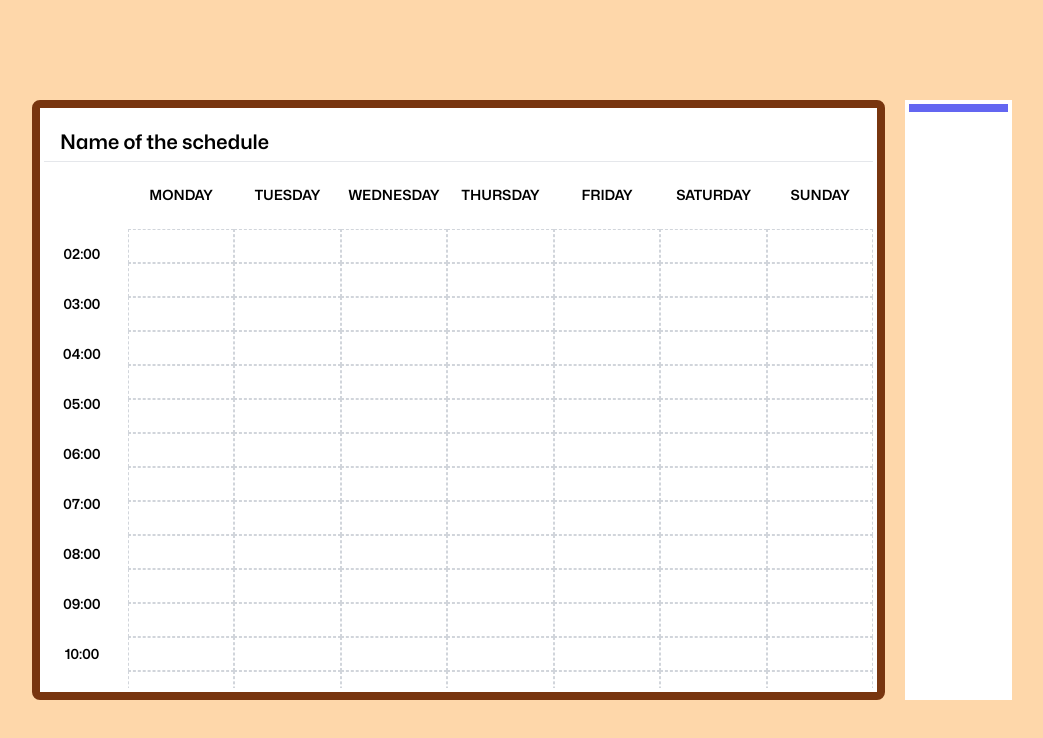
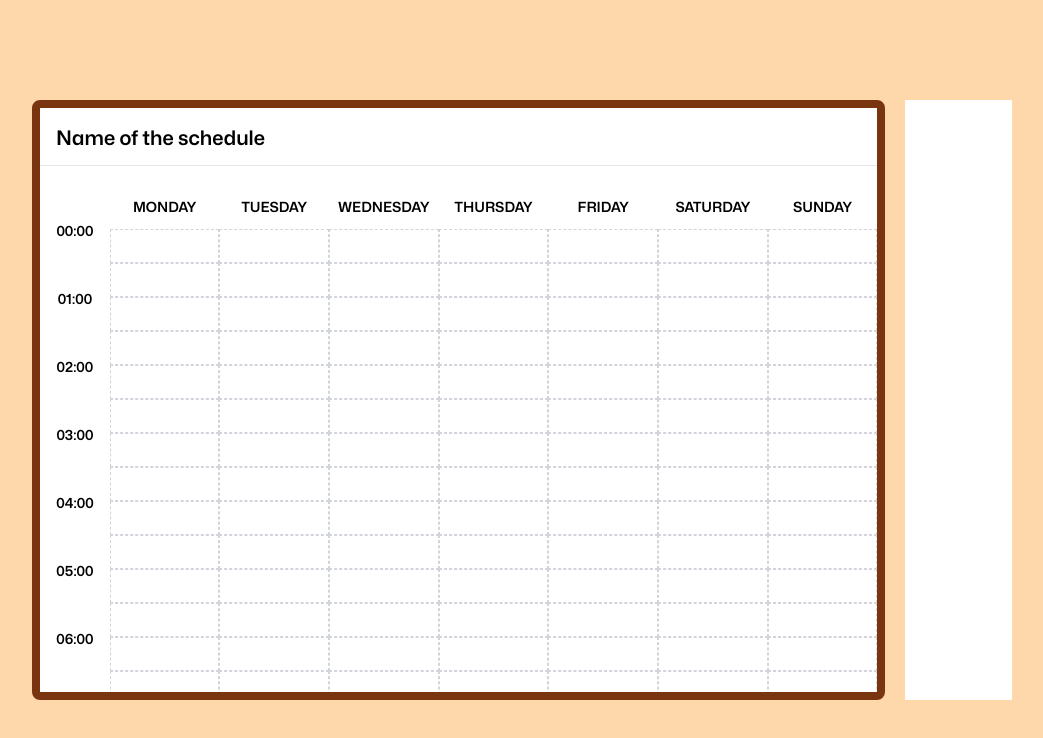
Before and after one commit to JuanVillegas95/PurrfectTiming, a Next.js app: page / in a window 1280 px wide. Shown: the top 738 px of the page, without its empty margins (118-1161 px from the left). Built offline with nearby package versions, Linux system fonts and the light colour scheme.

Commit message:
fix(Calendar) fix calendar scroll bar and allignment with schedule

```diff
--- a/src/components/Calendar.tsx
+++ b/src/components/Calendar.tsx
@@ -14,7 +14,7 @@ const buttonNames = [
   "Remove",
 ];
 
-function generateHours(timeStart : string) {
+function generateHours(timeStart: string) {
   const hoursArray = [];
   let hour = parseInt(timeStart.substring(0, 2), 10);
   let minutes = parseInt(timeStart.substring(3, 5), 10);
@@ -34,7 +34,7 @@ function generateHours(timeStart : string) {
 
 function LayoutContainer({ children }) {
   return (
-    <div className="w-8/12 h-3/4 bg-white grid grid-cols-10 grid-rows-10 rounded-lg border-amber-900 border-8">
+    <div className="w-8/12 h-3/4 bg-white grid grid-cols-12 grid-rows-10 rounded-lg border-amber-900 border-8">
       {children}
     </div>
   );
@@ -42,7 +42,7 @@ function LayoutContainer({ children }) {
 
 function Header() {
   return (
-    <div className="m-1 col-span-10 border-b font-mona text-xl p-4">
+    <div className="col-span-12 border-b font-mona text-xl p-4">
       <h1>Name of the schedule</h1>
     </div>
   );
@@ -50,16 +50,16 @@ function Header() {
 
 function Empty() {
   return (
-    <div className="m-1 col-span-1"></div>
+    <div className="col-span-1"></div>
   );
 }
 
 function DaysRow({ days }) {
   return (
-    <div className="m-1 col-span-9 row-span-1">
+    <div className="col-span-11 row-span-1">
       <div className="grid grid-cols-7">
         {days.map((day: string, index: number) => (
-          <div key={index} className="flex items-center justify-center min-h-[50px] font-mona text-sm">
+          <div key={index} className="flex items-center justify-center min-h-[50px] font-mona text-sm mt-4">
             {day}
           </div>
         ))}
@@ -68,69 +68,59 @@ function DaysRow({ days }) {
   );
 }
 
-function TimeColumn({ timeStart }){
+
+function TimeAndCells({ timeStart }) {
   const [hours, setHours] = useState<string[]>([]);
 
   useEffect(() => {
     setHours(generateHours(timeStart));
-  }, [timeStart]); // Regenerate hours whenever timeStart changes
+  }, [timeStart]);
 
   return (
-    <div className="m-1 col-span-1 row-span-9 overflow-y-auto">
-      {hours.map((hour, index) => (
-        <div key={index} className="flex items-center justify-center min-h-[50px] font-mona text-sm">
-          {hour}
+    <div className='col-span-12 row-span-9 overflow-y-auto grid grid-cols-12'>
+      <div className='col-span-1 m-5'>
+        {
+          hours.map((hour, index) => (
+            <div key={index} className={`flex items-center justify-center font-mona text-sm mb-12 ${index === 0 ? '-mt-6' : ''}`}
+            >
+              {hour}
+            </div>
+          ))
+        }
+      </div>
+      <div className='col-span-11'>
+        <div className="grid grid-cols-7">
+          {Array.from({ length: 7 }, (_, index) => (
+            <div
+              key={index}
+              className="pb-1"
+            >
+            </div>
+          ))}
+          {Array.from({ length: 329 }, (_, index) => (
+            <div
+              key={index}
+              className="border border-dashed border-gray-300 p-4 "
+            >
+            </div>
+          ))}
         </div>
-      ))}
+      </div>
     </div>
   );
 }
-
-function CellContainer() {
+function SideBarContainer() {
   return (
-    <div className="m-1 col-span-9 row-span-9 overflow-y-auto">
-      <div className="grid grid-cols-7">
-        {Array.from({ length: 168 }, (_, index) => (
-          <div
-            key={index}
-            className="border border-dashed border-gray-300 p-4"
-          >
-          </div>
-        ))}
-      </div>
+    <div className="w-1/12 h-3/4 bg-white ml-5">
+      {/* <Buttons buttonNames={buttonNames} /> */}
     </div>
   );
 }
 
 
-function SideBarContainer() {
-  return (
-    <div className="w-1/12 h-3/4 bg-white ml-5">
-      <Buttons buttonNames={buttonNames} />
-    </div>
-  );
-}
-
-function Buttons({ buttonNames }) {
-  return (
-    <ul className="border-4 border-indigo-500/100 m-1">
-      {buttonNames.map((name: string, index: number) => {
-        <Button name={name} />
-      })}
-    </ul>
-  );
-}
-
-function Button({ name }) {
-  return (
-    <li className="w-5 h-5 rounded-full">
-      {name}
-    </li>
-  );
-}
 
 export default function Calendar() {
-  const timeStart = "02:00";
+  const timeStart = "00:00";
   return (
     <>
       <div className="flex items-center justify-center h-screen">
@@ -138,8 +128,7 @@ export default function Calendar() {
           <Header />
           <Empty />
           <DaysRow days={daysOfWeek} />
-          <TimeColumn timeStart={timeStart} />
-          <CellContainer />
+          <TimeAndCells timeStart={timeStart} />
         </LayoutContainer>
         <SideBarContainer />
       </div>
```
